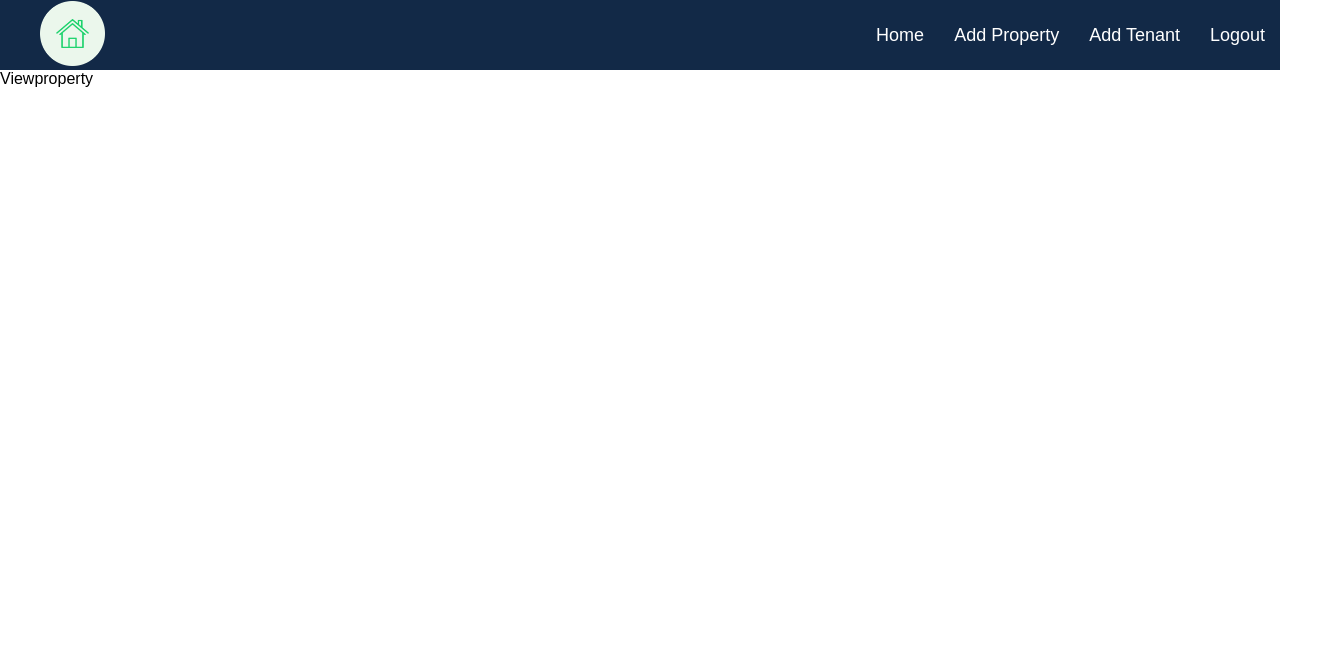
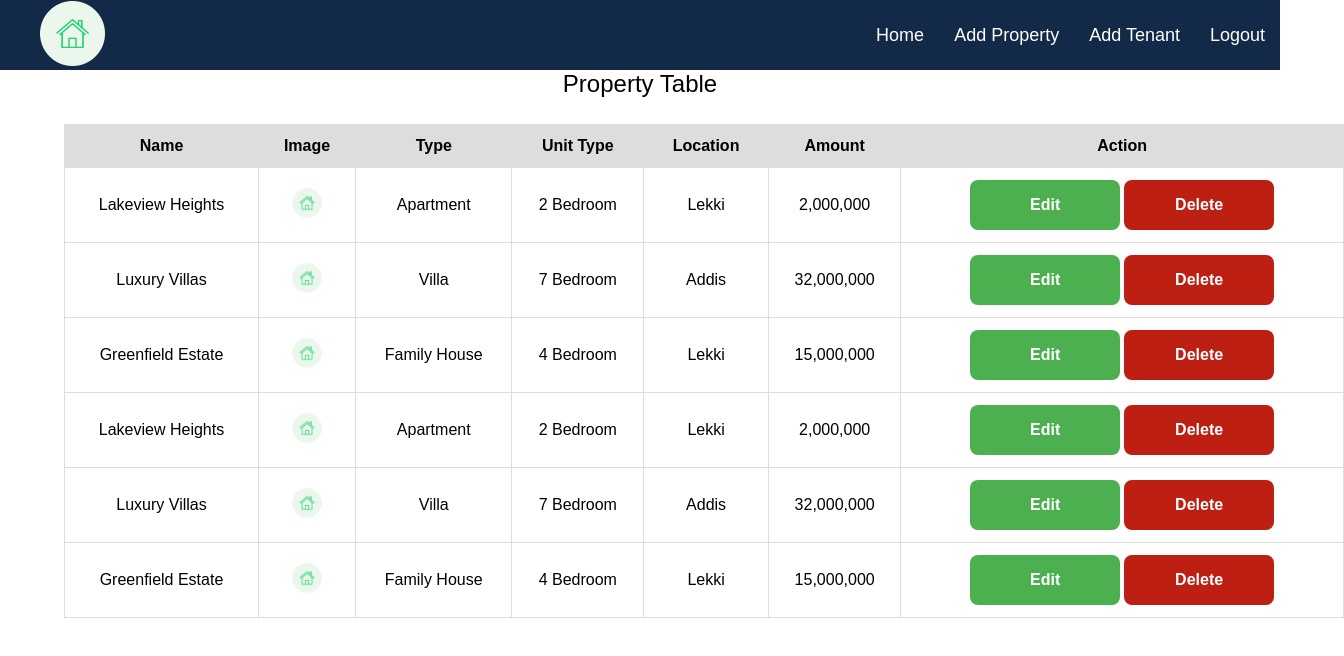
Before and after one commit to codingvaleria/housyproperties-frontend, a React (Create React App) app: page /admin/viewproperty in a window 1280 px wide. Shown: the top 656 px of the page, 1344 px wide, since content can reach past the window. Built offline with nearby package versions, Linux system fonts and the light colour scheme; a web font is replaced by a local one.

Commit message:
Add Property Table  (#18)

```diff
--- a/src/admin/components/viewproperty/Viewproperty.css
+++ b/src/admin/components/viewproperty/Viewproperty.css
@@ -0,0 +1,74 @@
+/* Add a title for the table */
+.property-table-title {
+    font-size: 24px;
+    margin-bottom: 16px;
+    text-align: center;
+  }
+
+/* Style the table */
+table {
+    width: 100%;
+    border-collapse: collapse;
+}
+
+/* Style the table cells */
+td, th {
+    border: 1px solid #dddddd;
+    padding: 8px;
+    text-align: center;
+}
+
+ /* Add a grey background to the table header */
+ th {
+    background-color: #dddddd;
+    font-weight: bold;
+    padding: 12px;
+
+}
+
+ /* Style the image */
+ .p-img {
+    height: 30px;
+    width: 30px;
+    border-radius: 130px;
+}
+
+/* Style the Delete button */
+.p-delete-button {
+    background-color: #bd1f13;
+    border: none;
+    color: white;
+    padding: 1px 16px;
+    text-align: center;
+    text-decoration: none;
+    display: inline-block;
+    font-size: 16px;
+    margin: 4px 2px;
+    cursor: pointer;
+    border-radius: 8px;
+}
+
+/* Style the Edit button */
+.p-edit-button {
+    background-color: #4CAF50;
+    border: none;
+    color: white;
+    padding: 1px 16px;
+    text-align: center;
+    text-decoration: none;
+    display: inline-block;
+    font-size: 16px;
+    margin: 4px 2px;
+    cursor: pointer;
+    border-radius: 8px;
+}
+
+/* Make the table responsive */
+@media only screen and (max-width: 600px) {
+    th {
+      font-size: 12px;
+    }
+    td {
+      font-size: 12px;
+    }
+}
--- a/src/admin/components/viewproperty/Viewproperty.js
+++ b/src/admin/components/viewproperty/Viewproperty.js
@@ -1,12 +1,63 @@
 import React from "react";
+import { useState } from "react";
+import  logo from "../../../images/logo.png"
+import "./Viewproperty.css"
+import propertiesData from "./propertiesData";
 import AdminBanner from "../adminhome/AdminBanner";
 import AdminNavBar from "../adminhome/AdminNavbar";
 
-function Viewproperty() {
+const Viewproperty = () => {
+  const [data, setData] = useState(propertiesData);
+
+  const handleDelete = (index) => {
+    const updatedData = [...data];
+    updatedData.splice(index, 1);
+    setData(updatedData);
+  }
+
+  const handleEdit = (index) => {
+    const updatedData = [...data];
+    updatedData[index].name = "Edited";
+    // make changes to the specific item in updatedData
+    setData(updatedData);
+}
   return (
     <div>
       <AdminNavBar />
-      Viewproperty
+      <div className="property-table-container">
+      <div className="property-table-title">Property Table</div>
+      <table className="property-table">
+        <thead className="property-table-header">
+          <tr>
+            <th className="column-name">Name</th>
+            <th className="column-image">Image</th>
+            <th className="column-type">Type</th>
+            <th className="column-unit">Unit Type</th>
+            <th className="column-location">Location</th>
+            <th className="column-amount">Amount</th>
+            <th className="column-action">Action</th>
+          </tr>
+        </thead>
+        <tbody>
+          {data.map((row, index) => (
+            <tr key={index} className="property-table-row">
+              <td>{row.name}</td>
+              <td>
+                <img className="p-img" src={logo} alt={row.name} width="100" />
+              </td>
+              <td>{row.type}</td>
+              <td>{row.unit_type}</td>
+              <td>{row.location}</td>
+              <td>{row.amount}</td>
+              <td>
+                <button className="p-edit-button" onClick={() => handleEdit(index)}>Edit</button>
+                <button className="p-delete-button" onClick={() => handleDelete(index)}>Delete</button>
+              </td>
+              </tr>
+          ))}
+        </tbody>
+      </table>
+    </div>
     </div>
   );
 }
--- /dev/null
+++ b/src/admin/components/viewproperty/propertiesData.js
@@ -0,0 +1,64 @@
+const propertiesData = [
+    {
+        id: 1,
+        name: "Lakeview Heights",
+        image: "images/logo.png",
+        type: "Apartment",
+        unit_type: "2 Bedroom",
+        location: "Lekki",
+        amount: "2,000,000",
+
+    },
+    {
+        id: 2,
+        name: "Luxury Villas",
+        image: "images/logo.png",
+        type: "Villa",
+        unit_type: "7 Bedroom",
+        location: "Addis",
+        amount: "32,000,000",
+
+    },
+    {
+        id: 3,
+        name: "Greenfield Estate",
+        image: "images/logo.png",
+        type: "Family House",
+        unit_type: "4 Bedroom",
+        location: "Lekki",
+        amount: "15,000,000",
+
+    },
+    {
+        id: 4,
+        name: "Lakeview Heights",
+        image: "images/logo.png",
+        type: "Apartment",
+        unit_type: "2 Bedroom",
+        location: "Lekki",
+        amount: "2,000,000",
+
+    },
+    {
+        id: 5,
+        name: "Luxury Villas",
+        image: "images/logo.png",
+        type: "Villa",
+        unit_type: "7 Bedroom",
+        location: "Addis",
+        amount: "32,000,000",
+
+    },
+    {
+        id: 6,
+        name: "Greenfield Estate",
+        image: "images/logo.png",
+        type: "Family House",
+        unit_type: "4 Bedroom",
+        location: "Lekki",
+        amount: "15,000,000",
+
+    },
+];
+
+export default propertiesData;
```
